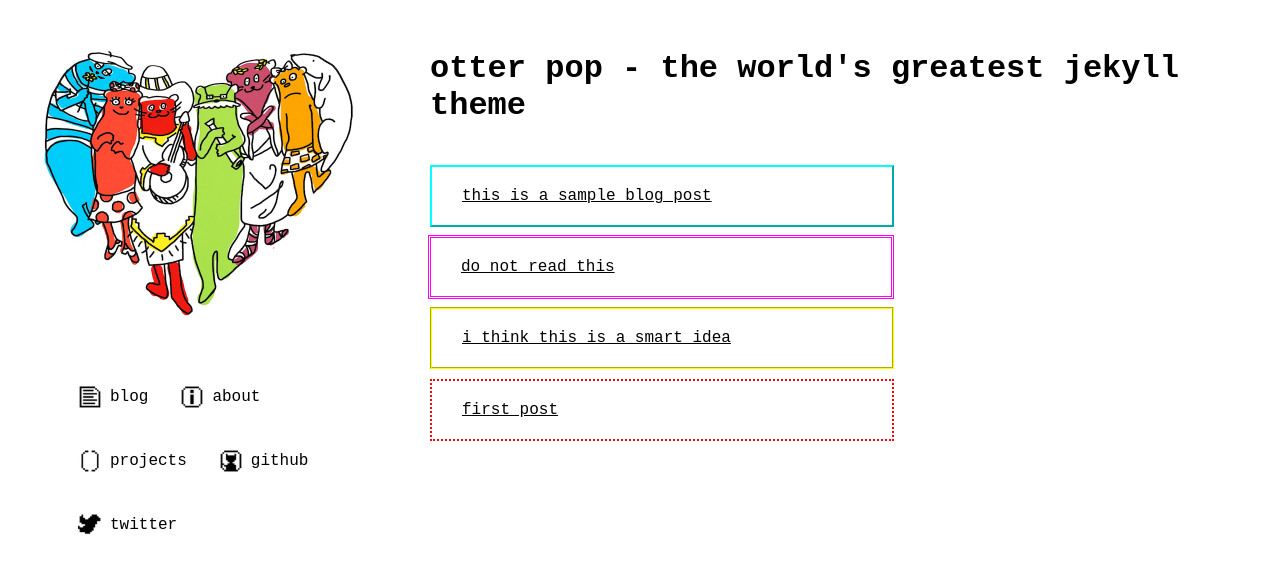
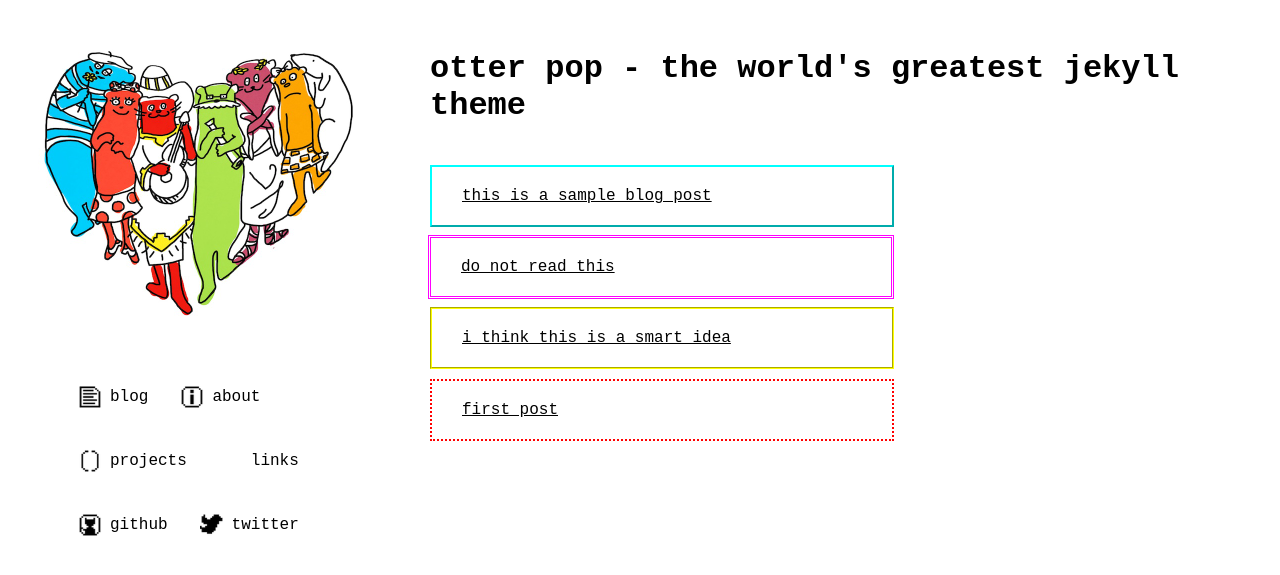
Before and after one commit to tybenz/otter-pop, a Jekyll site: the page built from index.html, in a window 1280 px wide. Shown: the top 575 px of the page. Built offline with Jekyll 4.4.1, drawn with Linux system fonts in a browser that asks for light colours; Markdown is read by kramdown in place of the engine named in the settings.

Commit message:
spamthe net link

```diff
--- a/_layouts/default.html
+++ b/_layouts/default.html
@@ -25,6 +25,7 @@
         <li><a href="/"><span class="icon doc"></span>blog</a></li>
         <li><a href="/about"><span class="icon info"></span>about</a></li>
         <li><a href="/projects"><span class="icon code"></span>projects</a></li>
+        <li><a href="http://spamthe.net"><span class="icon link"></span>links</a></li>
         <li><a href="http://github.com/tybenz"><span class="icon github"></span>github</a></li>
         <li><a href="http://twitter.com/tybenz"><span class="icon twitter"></span>twitter</a></li>
       </div>
--- a/_layouts/post.html
+++ b/_layouts/post.html
@@ -26,6 +26,7 @@
         <li><a href="http://tybenz.com"><span class="icon doc"></span>blog</a></li>
         <li><a href="http://tybenz.com/about"><span class="icon info"></span>about</a></li>
         <li><a href="http://tybenz.com/projects"><span class="icon code"></span>projects</a></li>
+        <li><a href="http://spamthe.net"><span class="icon link"></span>links</a></li>
         <li><a href="http://github.com/tybenz"><span class="icon github"></span>github</a></li>
         <li><a href="http://twitter.com/tybenz"><span class="icon twitter"></span>twitter</a></li>
       </div>
```
Also changed, not shown: img/link.png (added).
